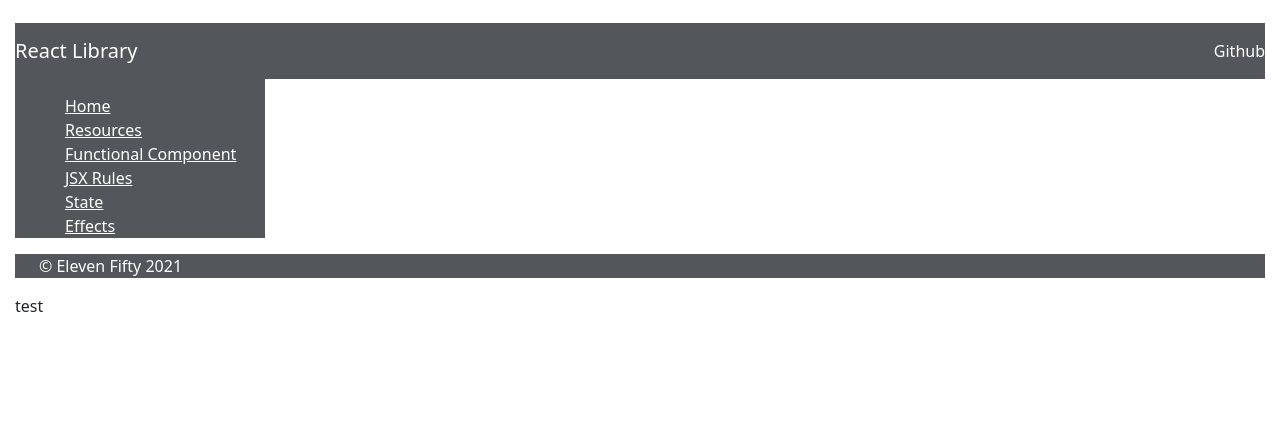
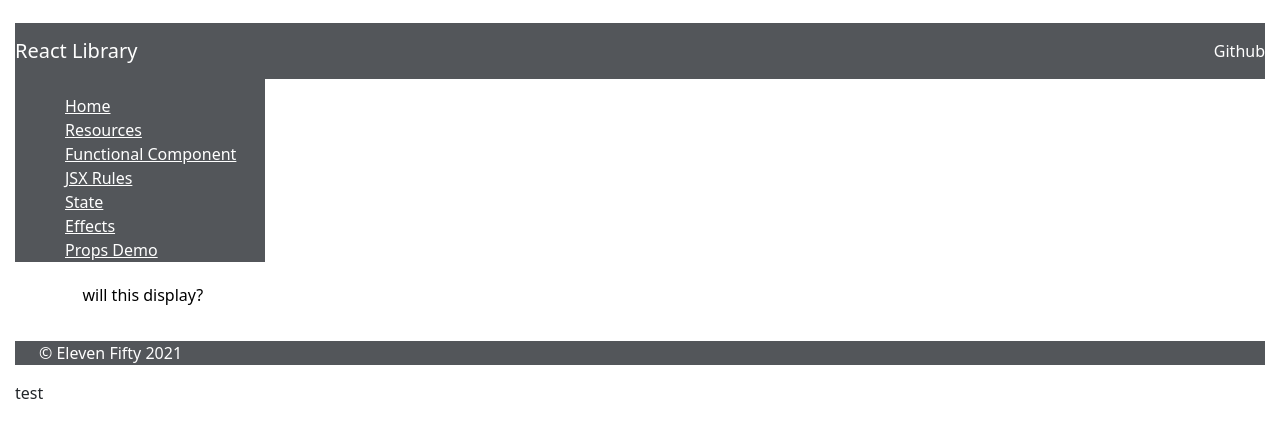
Before and after one commit to viseth89/react-fundamentals, a React (Create React App) app: page /propsdemo in a window 1280 px wide. Shown: the top 438 px of the page. Built offline with nearby package versions, Linux system fonts and the light colour scheme.

Commit message:
Added props demo

```diff
--- /dev/null
+++ b/src/components/concepts/PropsDemo.js
@@ -0,0 +1,21 @@
+import {useState} from 'react';
+
+const PropsDemo = () => {
+    return(
+        <div className='main'>
+            <div className='mainDiv'>
+                <FunctionalComponent string='will this display?' />
+            </div>
+        </div>
+    )
+}
+
+export default PropsDemo;
+
+const FunctionalComponent = (props) => {
+    return(
+        <div>
+            <p>{props.string}</p>
+        </div>
+    );
+};
--- a/src/components/site/Sidebar.js
+++ b/src/components/site/Sidebar.js
@@ -8,7 +8,8 @@ import Resources from './Resources';
 import FunctionalComponentDemo from '../concepts/FunctionalComponents/FunctionalComponentDemo';
 import JSXRules from '../concepts/JSXRules'
 import State from '../concepts/State';
-import Effects from '../concepts/Effects'
+import Effects from '../concepts/Effects';
+import PropsDemo from '../concepts/PropsDemo';
 
 const Sidebar = () => {
     return (
@@ -21,6 +22,7 @@ const Sidebar = () => {
                     <li><Link to='/jsxrules'>JSX Rules</Link></li>
                     <li><Link to='/state'>State</Link></li>
                     <li><Link to='/effects'>Effects</Link></li>
+                    <li><Link to='/propsdemo'>Props Demo</Link></li>
                 </ul>
             </div>
             <div className='sidebar-route'>
@@ -32,6 +34,7 @@ const Sidebar = () => {
                     <Route exact path='/jsxrules'><JSXRules /></Route>
                     <Route exact path='/state'><State /></Route>
                     <Route exact path='/effects'><Effects /></Route>
+                    <Route exact path='/propsdemo'><PropsDemo /></Route>
                 </Switch>
             </div>
         </div>
```
